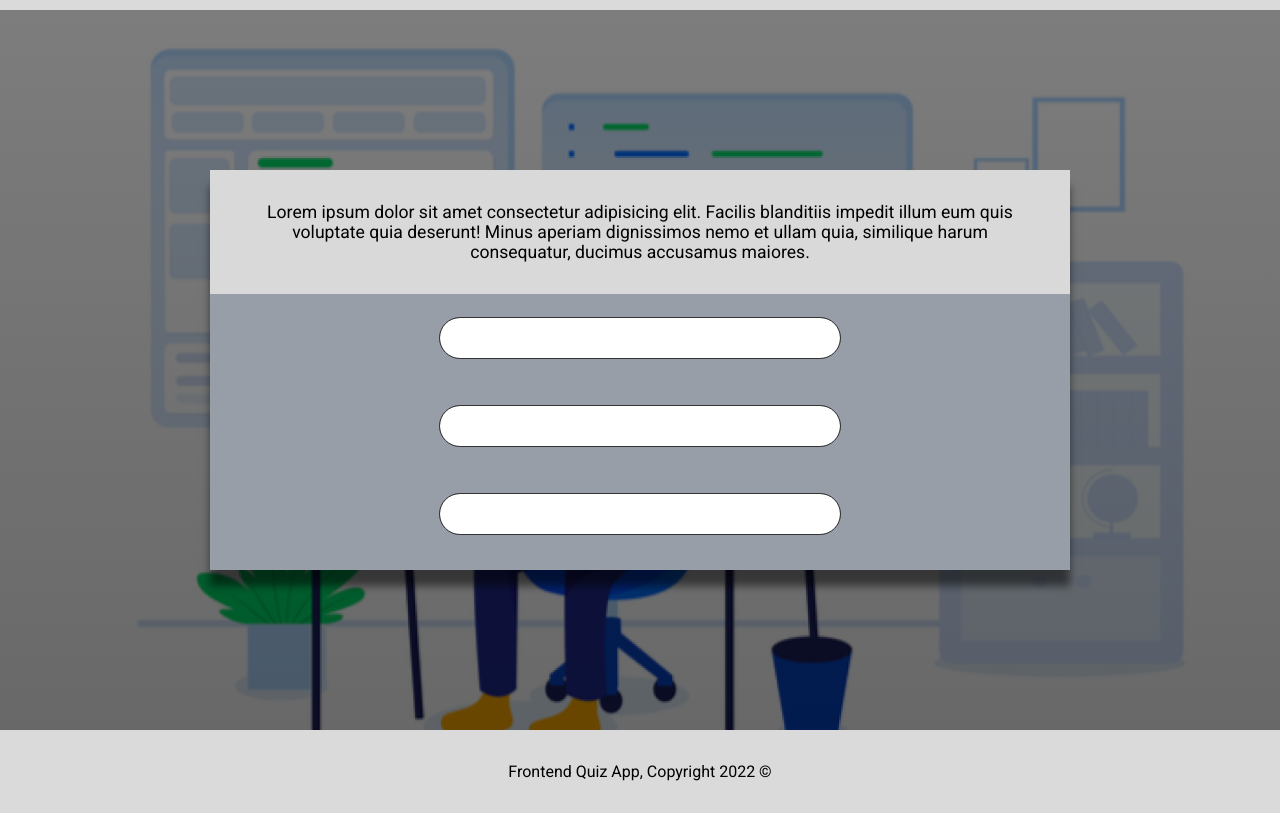
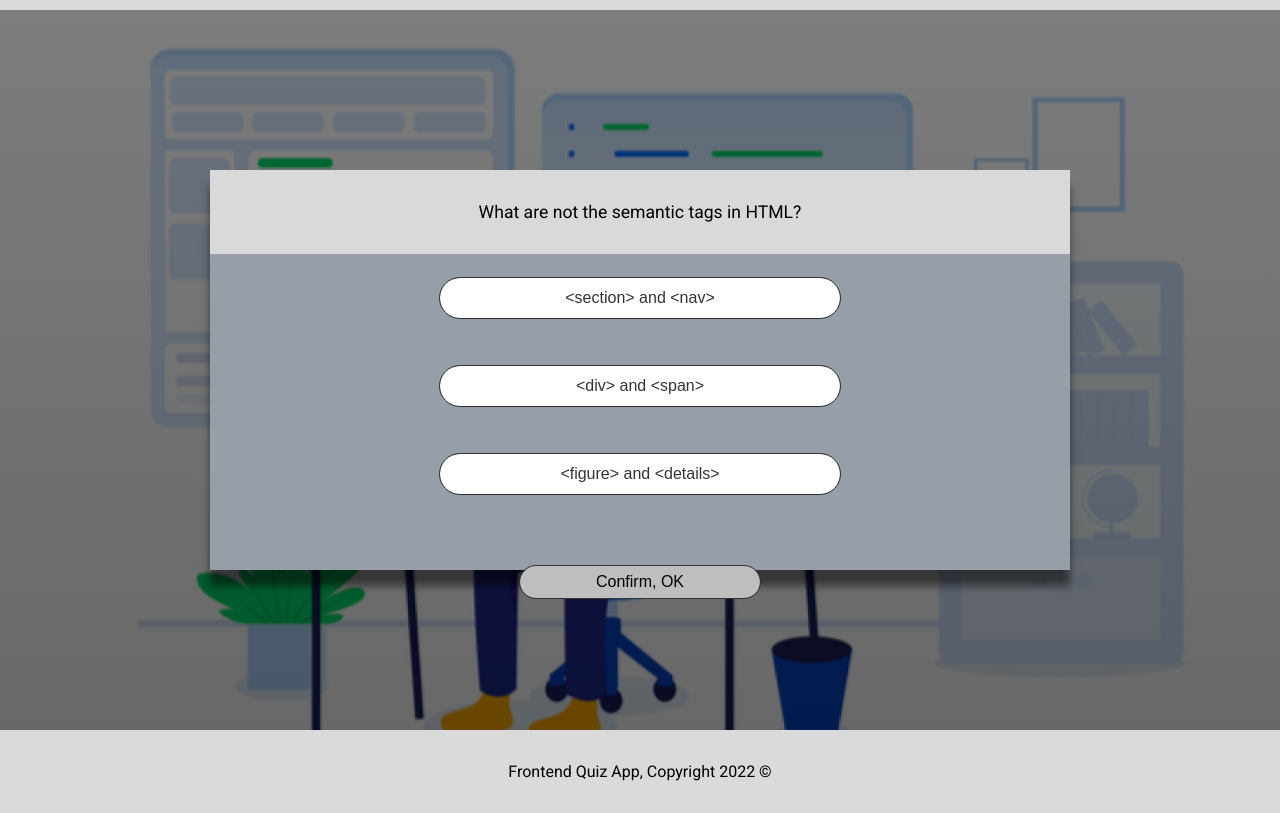
Before and after one commit to s-jez/Frontend_Quiz, a website built with Parcel: page src/index.html in a window 1280 px wide. Shown: the part 78-891 px from the top of the page. Built offline with nearby package versions, Linux system fonts and the light colour scheme.

Commit message:
Add Quiz Questions

```diff
--- a/index.js
+++ b/index.js
@@ -1,3 +1,5 @@
-import { helloWorld } from "./src/js/app";
+import { newQuestion } from "./src/js/app";
 
-helloWorld();
+window.onload = function () {
+  newQuestion();
+};
--- a/src/components/__quiz.scss
+++ b/src/components/__quiz.scss
@@ -6,7 +6,7 @@
   height: 50vh;
   color: $white;
   box-shadow: 0 1rem 0.5rem rgba(0, 0, 0, 0.5);
-  &__answer {
+  &__question {
     background-color: $form-header-color;
     padding: 2rem;
     font-size: 1.1rem;
@@ -24,11 +24,38 @@
     margin: 1.5rem;
     border: 0;
     outline: 1px solid #333;
+    font-size: 1rem;
+    text-align: center;
     -webkit-appearance: none;
+    transition: .5 all;
     &:hover {
       background: rgba(0, 0, 0, 0.1);
       cursor: pointer;
     }
+    &:focus {
+      background: rgb(201, 201, 201, 0.8);
+    }
+  }
+  .quiz__button {
+    width: 15rem;
+    height: 2rem;
+    margin-top: 3rem;
+    border: 0;
+    background-color: rgba(190, 190, 190, 1);
+    outline: 1px solid #333;
+    font-size: 1rem;
+    text-align: center;
+    -webkit-appearance: none;
+    border-radius: 1.5rem;
+    transition: .5 all;
+    &:hover {
+      cursor: pointer;
+      background-color: rgba(150, 150, 150, 0.5);
+    }
+  }
+  ::placeholder {
+    color: #333;
+    opacity: 1;
   }
 }
 @media (max-width: 768px) {
@@ -36,3 +63,8 @@
     width: 90%;
   }
 }
+@media (max-width: 500px) {
+  .quiz__input{
+    width: 90%;
+  }
+}
--- a/src/index.html
+++ b/src/index.html
@@ -16,16 +16,13 @@
     </nav>
     <main>
       <div class="quiz">
-        <div class="quiz__answer">
-          Lorem ipsum dolor sit amet consectetur adipisicing elit. Facilis
-          blanditiis impedit illum eum quis voluptate quia deserunt! Minus
-          aperiam dignissimos nemo et ullam quia, similique harum consequatur,
-          ducimus accusamus maiores.
+        <div class="quiz__question">
         </div>
         <form class="quiz__form">
-            <input type="text" id="optA" class="quiz__input" readonly/>
-            <input type="text" id="optB" class="quiz__input" readonly/>
-            <input type="text" id="optC" class="quiz__input" readonly />
+            <input type="text" id="answerA" class="quiz__input" readonly/>
+            <input type="text" id="answerB" class="quiz__input" readonly/>
+            <input type="text" id="answerC" class="quiz__input" readonly />
+            <button type="submit" class="quiz__button">Confirm, OK</button>
         </form>
     </main>
     <footer>
--- a/src/js/app.js
+++ b/src/js/app.js
@@ -1,3 +1,23 @@
-export const helloWorld = () => {
-  console.log("hello world!");
+import { questions } from "./questions";
+let quizQuestion = document.querySelector(".quiz__question");
+let quizQuestionID = 0;
+let currentQuestion = [];
+
+console.log("All questions []: ", questions);
+export const newQuestion = () => {
+  let answerA = document.getElementById("answerA");
+  let answerB = document.getElementById("answerB");
+  let answerC = document.getElementById("answerC");
+  const p = document.createElement("p");
+  questions.forEach((quiz) => {
+    if (quiz.id === quizQuestionID) {
+      currentQuestion.push(quiz);
+    }
+  });
+  console.log(currentQuestion);
+  p.textContent = currentQuestion[quizQuestionID].question;
+  answerA.placeholder = currentQuestion[quizQuestionID].answerA;
+  answerB.placeholder = currentQuestion[quizQuestionID].answerB;
+  answerC.placeholder = currentQuestion[quizQuestionID].answerC;
+  quizQuestion.appendChild(p);
 };
--- /dev/null
+++ b/src/js/questions.js
@@ -0,0 +1,102 @@
+export const questions = [
+  {
+    id: 0,
+    question: "What are not the semantic tags in HTML?",
+    category: "HTML",
+    points: 10,
+    answerA: "<section> and <nav>",
+    answerB: "<div> and <span>",
+    answerC: "<figure> and <details>",
+    correctAnswer: "B",
+  },
+  {
+    id: 1,
+    question: "How can we comment?",
+    category: "HTML",
+    points: 5,
+    answerA: "// Comment",
+    answerB: "# Comment",
+    answerC: "<!-- Comment -->",
+    correctAnswer: "C",
+  },
+  {
+    id: 2,
+    question: "What are the old lists to designing a page?",
+    category: "HTML",
+    points: 10,
+    answerA: "<dl>, <dt> and <dd>",
+    answerB: "<div> and <li>",
+    answerC: "<figcaption> and <figure>",
+    correctAnswer: "A",
+  },
+  {
+    id: 3,
+    question: "What are the names of classic CSS Frameworks?",
+    category: "CSS",
+    points: 15,
+    answerA: "Semantic UI and UKit and Bulma",
+    answerB: "React Modules and Styled Components",
+    answerC: "Material UI and Grommet",
+    correctAnswer: "A",
+  },
+  {
+    id: 4,
+    question: "What are the media types allowed?",
+    category: "CSS",
+    points: 10,
+    answerA: "mobile and watch",
+    answerB: "screen and tv",
+    answerC: "jpg and png",
+    correctAnswer: "B",
+  },
+  {
+    id: 5,
+    question: "What are mixins?",
+    category: "SASS",
+    points: 10,
+    answerA: "Is smiliar to a function block",
+    answerB: "Is smiliar to a class block",
+    answerC: "Is smiliar to a variable",
+    correctAnswer: "A",
+  },
+  {
+    id: 6,
+    question: "What is the use of isNaN function?",
+    category: "JavaScript",
+    points: 30,
+    answerA: "Is used to check if it is a number",
+    answerB: "Check if value is an undefined",
+    answerC: "Check if value is an illegal number",
+    correctAnswer: "C",
+  },
+  {
+    id: 7,
+    question: "What is a hoisting?",
+    category: "JavaScript",
+    points: 30,
+    answerA: "All variables moved on bottom",
+    answerB: "All Variables and functions moved on top",
+    answerC: "All Variables moved on top",
+    correctAnswer: "B",
+  },
+  {
+    id: 8,
+    question: "What is syntax of immediately invoked function?",
+    category: "JavaScript",
+    points: 20,
+    answerA: "function () => {}",
+    answerB: "(() => {})();",
+    answerC: "const fn = () => {}",
+    correctAnswer: "B",
+  },
+  {
+    id: 9,
+    question: "What are the components?",
+    category: "React",
+    points: 35,
+    answerA: "Components are the building blocks of application.",
+    answerB: "Not a part of application",
+    answerC: "Function block",
+    correctAnswer: "A",
+  },
+];
```
